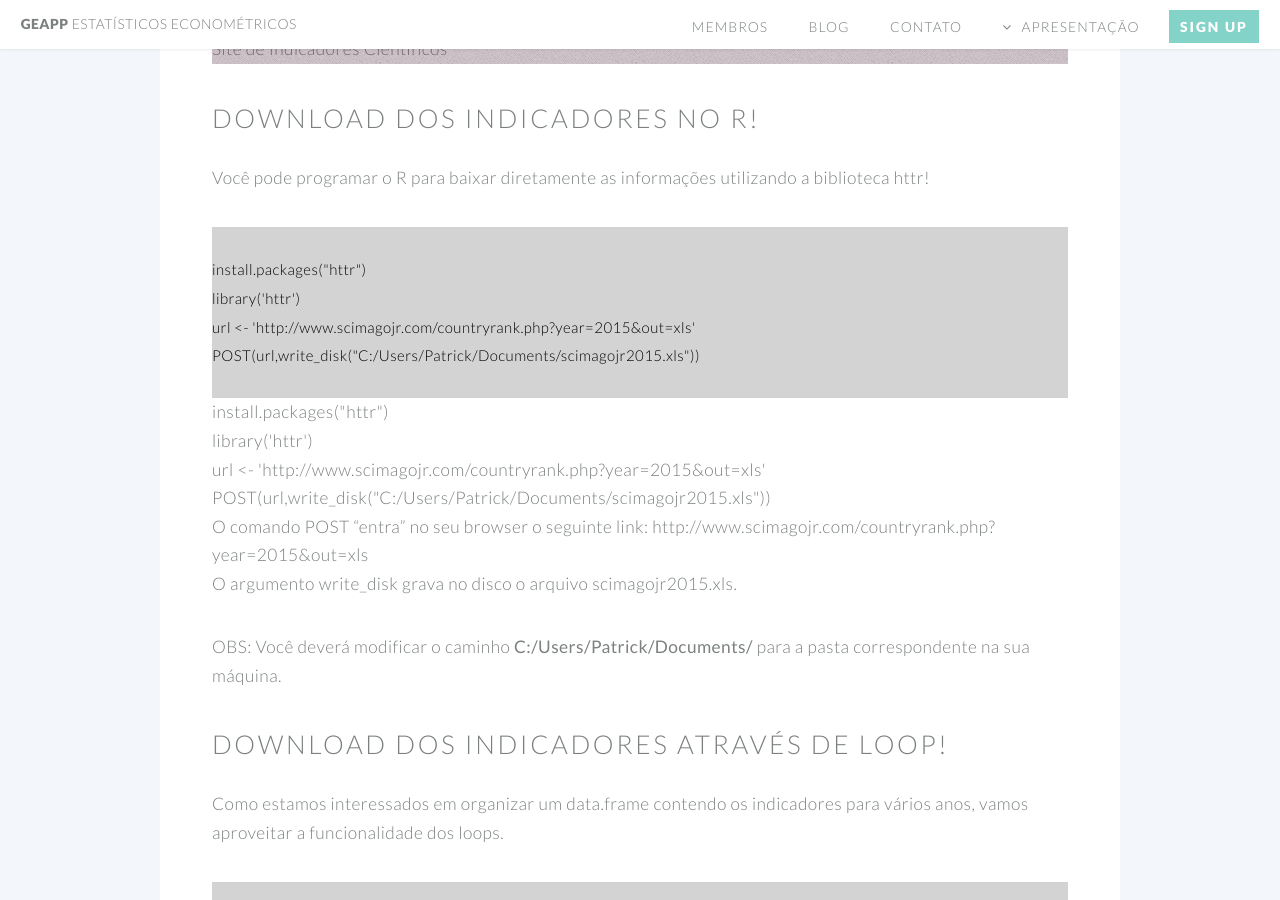
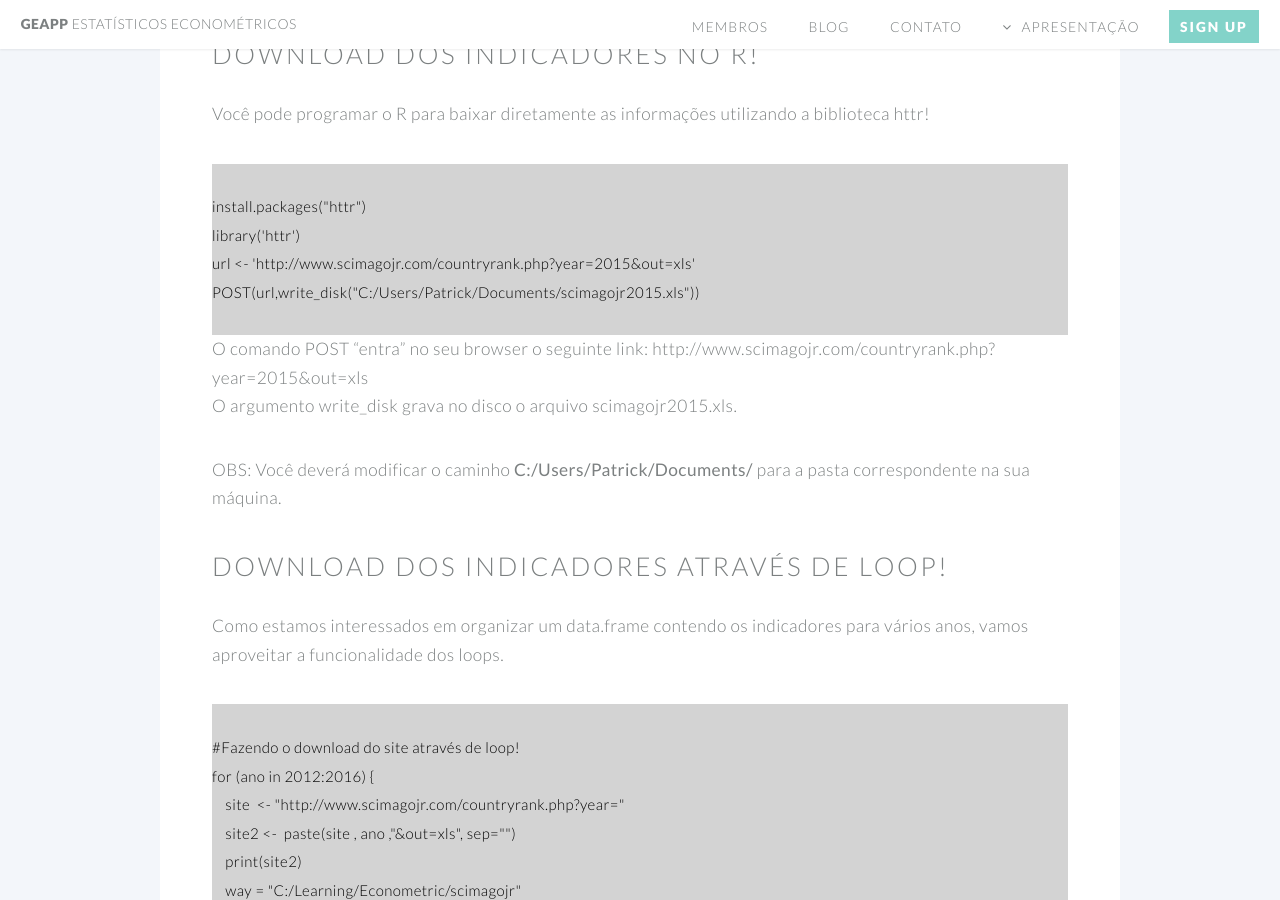
Before and after one commit to econometrick/econometrick.github.io, a Jekyll site: the page built from _posts/2017-09-09-download.markdown, in a window 1280 px wide and 900 px high, scrolled down 2356 px. Built offline with Jekyll 4.4.1, drawn with Linux system fonts in a browser that asks for light colours; formulas are drawn with MathJax 3; some of the changed text lies outside the part shown.

Commit message:
Update 2017-09-09-download.markdown

````diff
--- a/_posts/2017-09-09-download.markdown
+++ b/_posts/2017-09-09-download.markdown
@@ -47,12 +45,7 @@ POST(url,write_disk("C:/Users/Patrick/Documents/scimagojr2015.xls"))
   </code>
 </pre>
 
-```
-install.packages("httr")
-library('httr')
-url <- 'http://www.scimagojr.com/countryrank.php?year=2015&out=xls'
-POST(url,write_disk("C:/Users/Patrick/Documents/scimagojr2015.xls"))
-```
+
 
 - O comando POST "entra" no seu browser o seguinte link: http://www.scimagojr.com/countryrank.php?year=2015&out=xls
 - O argumento *write_disk* grava no disco o arquivo scimagojr2015.xls.
````
Also changed, not shown: other parts of _posts/2017-09-09-download.markdown (+1 -3 lines).
